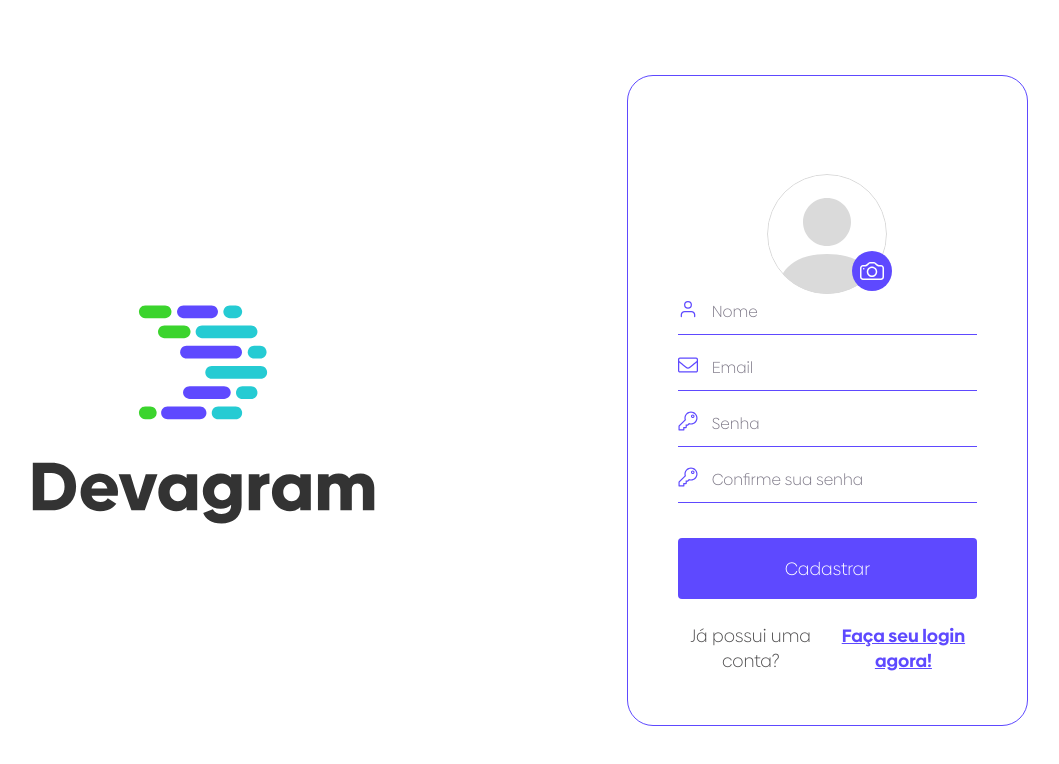
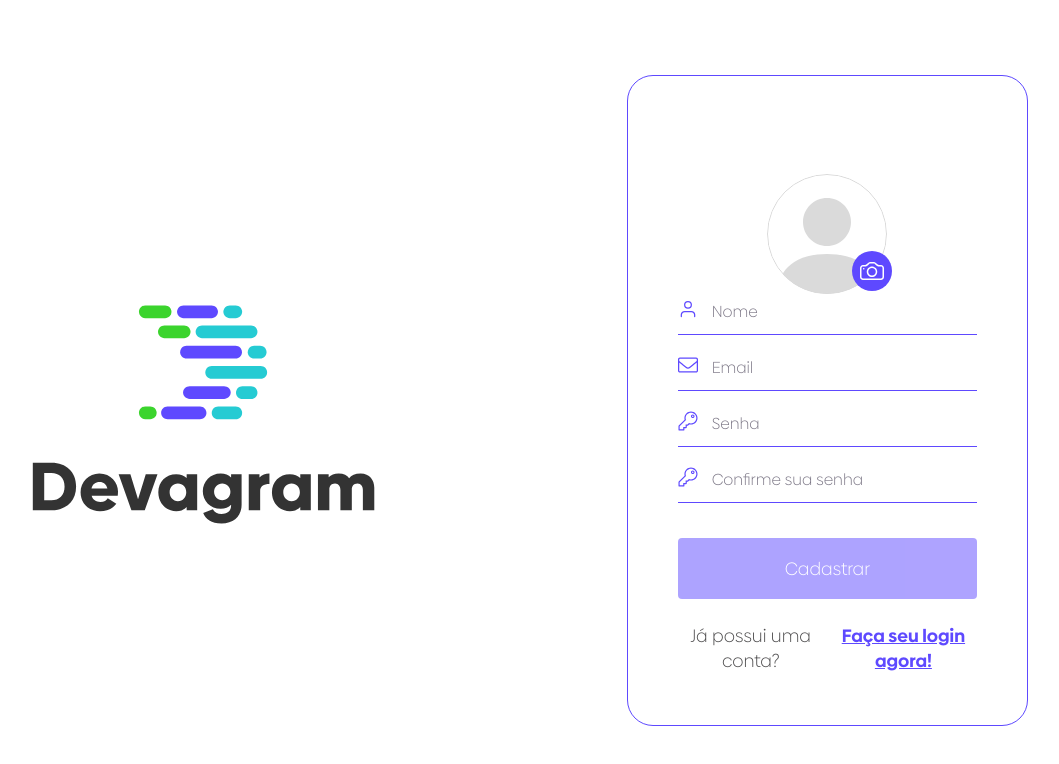
Before and after one commit to Davi-Archive/instagram-frontend-nextjs, a Next.js app: page /cadastro in a window 1280 px wide. Shown: the top 764 px of the page, without its empty margins (112-1171 px from the left). Built offline with nearby package versions, Linux system fonts and the light colour scheme.

Commit message:
feat: added login screen

```diff
--- a/components/button/index.tsx
+++ b/components/button/index.tsx
@@ -5,7 +5,7 @@ const Button = ({
     type='button',
     text,
     color='primary',
-    isDisabled = false,
+    isDisabled,
     onClick
 }:ButtonType) => {
   return (
--- a/pages/cadastro/index.tsx
+++ b/pages/cadastro/index.tsx
@@ -6,6 +6,12 @@ import InputPublico from "../../components/inputPublico";
 import { avatar, envelope, key, logo, userBlue } from "../../public/image";
 import Button from "../../components/button";
 import UploadImage from "../../components/uploadImage";
+import {
+  validarConfirmacaoSenha,
+  validarEmail,
+  validarNome,
+  validarSenha,
+} from "../../utils/validadores";
 
 const Cadastro = () => {
   const [nome, setNome] = useState("");
@@ -13,6 +19,16 @@ const Cadastro = () => {
   const [senha, setSenha] = useState("");
   const [senhaConfirma, setSenhaConfirma] = useState("");
   const [imagem, setImagem] = useState(null);
+
+  const validarFormulario = () => {
+    return (
+      validarNome(nome) &&
+      validarEmail(email) &&
+      validarSenha(senha) &&
+      validarConfirmacaoSenha(senha, senhaConfirma)
+    );
+  };
+
   return (
     <section className={`paginaCadastro paginaPublica`}>
       <div className="logoContainer desktop">
@@ -34,6 +50,8 @@ const Cadastro = () => {
             texto="Nome"
             aoAlterarValor={(e: any) => setNome(e.target.value)}
             valor={nome}
+            mensagemValidacao="O nome digitado não é válido."
+            exibirMensagemValidacao={nome && !validarNome(nome)}
           />
           <InputPublico
             image={envelope}
@@ -41,6 +59,8 @@ const Cadastro = () => {
             texto="Email"
             aoAlterarValor={(e: any) => setEmail(e.target.value)}
             valor={email}
+            mensagemValidacao="O email digitado não é válido."
+            exibirMensagemValidacao={email && !validarEmail(email)}
           />
 
           <InputPublico
@@ -49,6 +69,8 @@ const Cadastro = () => {
             texto="Senha"
             aoAlterarValor={(e: any) => setSenha(e.target.value)}
             valor={senha}
+            mensagemValidacao="A senha digitada não é válida."
+            exibirMensagemValidacao={senha && !validarSenha(senha)}
           />
           <InputPublico
             image={key}
@@ -56,9 +78,17 @@ const Cadastro = () => {
             texto="Confirme sua senha"
             aoAlterarValor={(e: any) => setSenhaConfirma(e.target.value)}
             valor={senhaConfirma}
+            mensagemValidacao="A confirmação não é igual a senha digitada não é válida."
+            exibirMensagemValidacao={
+              senhaConfirma && !validarConfirmacaoSenha(senha, senhaConfirma)
+            }
           />
 
-          <Button type="submit" text="Cadastrar" isDisabled={false} />
+          <Button
+            type="submit"
+            text="Cadastrar"
+            isDisabled={!validarFormulario()}
+          />
         </form>
         <div className="rodapePaginaPublica">
           <p>Já possui uma conta?</p>
--- a/styles/globals.scss
+++ b/styles/globals.scss
@@ -40,6 +40,14 @@ input {
   }
 }
 
+.mensagemValidacao{
+  display: block;
+  color: $vermelho;
+  font-size: 90%;
+  margin-top: -18px;
+  margin-bottom: 15px;
+}
+
 .desktop{
   @media screen and (min-width: $desktopBreakpoint) {
     display: block;
--- a/styles/variables.scss
+++ b/styles/variables.scss
@@ -11,6 +11,7 @@ $cinza01: #DADADA;
 $cinza02: #7C7786;
 $cinza03: #4D4C4D;
 $cinza04: #333333;
+$vermelho: #ff0000;
 
 $white: #fff;
 
--- a/types/ButtonTypes.tsx
+++ b/types/ButtonTypes.tsx
@@ -3,5 +3,5 @@ export interface ButtonType {
   text: String;
   color?: React.ButtonHTMLAttributes<HTMLButtonElement>["color"];
   onClick?: React.ButtonHTMLAttributes<HTMLButtonElement>["onClick"];
-  isDisabled?: React.ButtonHTMLAttributes<HTMLButtonElement>["disabled"];
+  isDisabled?: any|React.ButtonHTMLAttributes<HTMLButtonElement|any>["disabled"];
 }
--- /dev/null
+++ b/utils/validadores.ts
@@ -0,0 +1,23 @@
+const validarNome = (nome:string) =>{
+    return nome?.toString().length>2;
+}
+
+const validarEmail = (email:string)=>{
+    const emailStr = email?.toString();
+    return emailStr.length>=5 && emailStr.includes('@')&&emailStr.includes('.');
+}
+
+const validarSenha = (senha:String)=>{
+    return senha?.toString().length>3;
+}
+
+const validarConfirmacaoSenha = (senha:string,confirmacao:string)=>{
+    return validarSenha(senha) && senha === confirmacao;
+}
+
+export {
+    validarNome,
+    validarEmail,
+    validarSenha,
+    validarConfirmacaoSenha
+}
```
Also changed, not shown: components/login/index.tsx (+10 -1 lines), services/HttpService.ts (added, +9 -0 lines), 1 other file (tests, documents, lock files or other folders).
